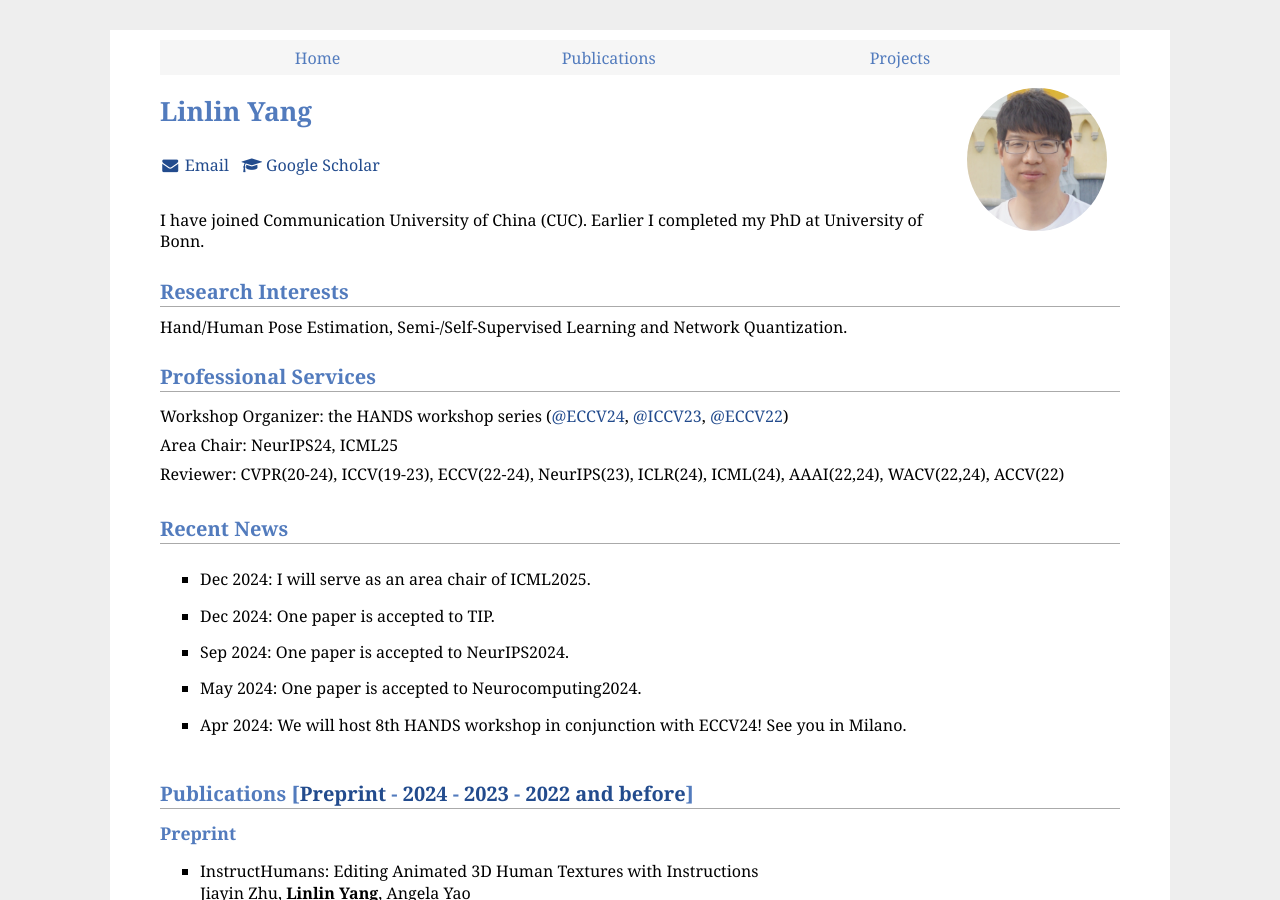
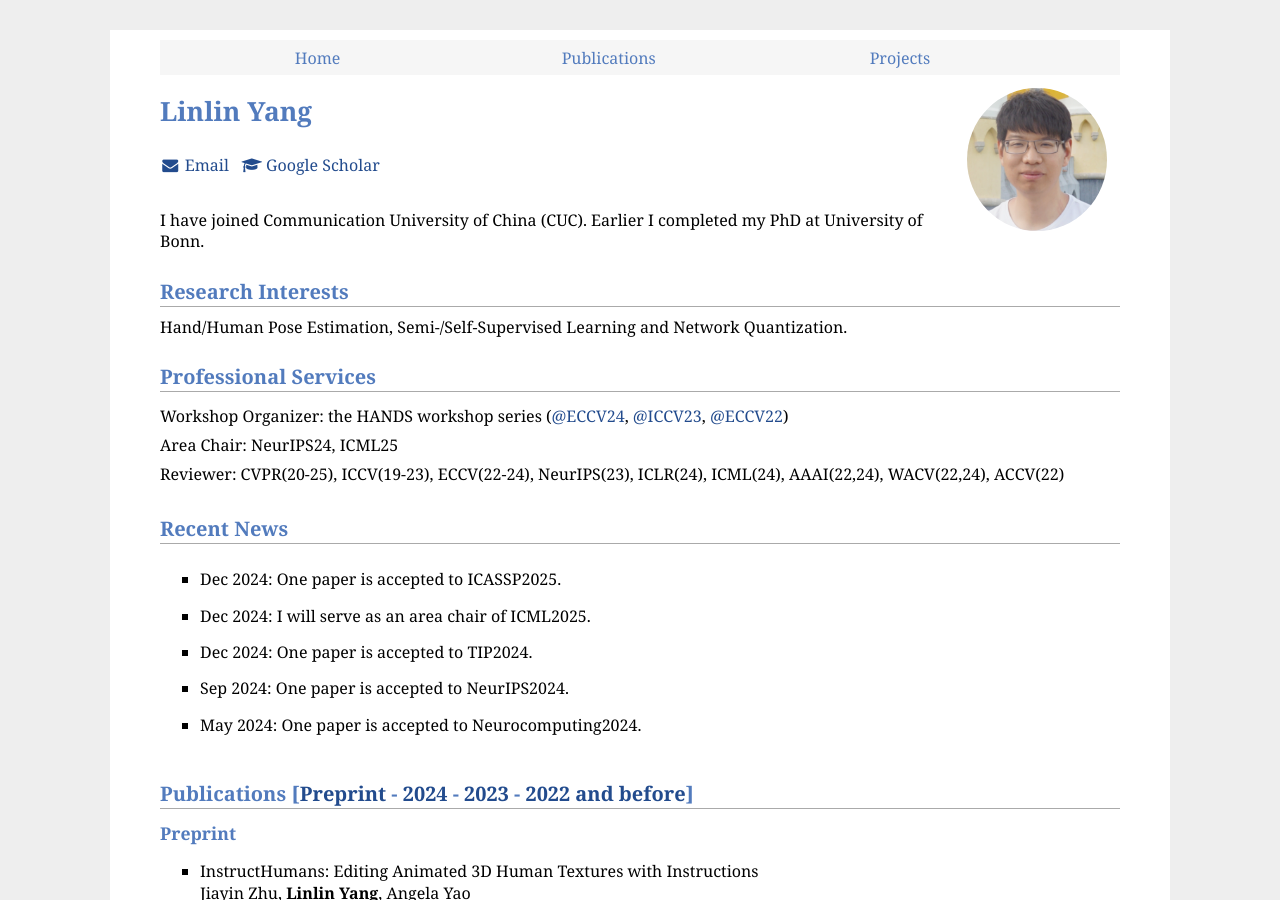
Before and after one commit to bestonebyone/mu4yang, a Jekyll site: the page built from index.md, in a window 1280 px wide and 900 px high. Built offline with Jekyll 4.4.1, drawn with Linux system fonts in a browser that asks for light colours; comment, search, counter and statistics services are not loaded.

Commit message:
Update index.md

```diff
--- a/index.md
+++ b/index.md
@@ -40,7 +40,7 @@ Hand/Human Pose Estimation, Semi-/Self-Supervised Learning and Network Quantizat
 <div style="line-height: 1.8;">
 Workshop Organizer: the HANDS workshop series (<a href="http://hands-workshop.org">@ECCV24</a>, <a href="https://sites.google.com/view/hands2023/">@ICCV23</a>, <a href="https://sites.google.com/view/hands2022/home">@ECCV22</a>) <br>
 Area Chair: NeurIPS24, ICML25 <br>
-Reviewer: CVPR(20-24), ICCV(19-23), ECCV(22-24), NeurIPS(23), ICLR(24), ICML(24), AAAI(22,24), WACV(22,24), ACCV(22)<br>
+Reviewer: CVPR(20-25), ICCV(19-23), ECCV(22-24), NeurIPS(23), ICLR(24), ICML(24), AAAI(22,24), WACV(22,24), ACCV(22)<br>
 </div>
 
 <span id="news"></span>
@@ -48,8 +48,9 @@ Reviewer: CVPR(20-24), ICCV(19-23), ECCV(22-24), NeurIPS(23), ICLR(24), ICML(24)
 
 <div style="height: 200px; overflow: auto;">
 <ul>
+<li> Dec 2024: One paper is accepted to ICASSP2025.</li>
 <li> Dec 2024: I will serve as an area chair of ICML2025.</li>
-<li> Dec 2024: One paper is accepted to TIP.</li>
+<li> Dec 2024: One paper is accepted to TIP2024.</li>
 <li> Sep 2024: One paper is accepted to NeurIPS2024.</li>
 <li> May 2024: One paper is accepted to Neurocomputing2024.</li>
 <li> Apr 2024: We will host 8th HANDS workshop in conjunction with ECCV24! See you in Milano.</li>
```
